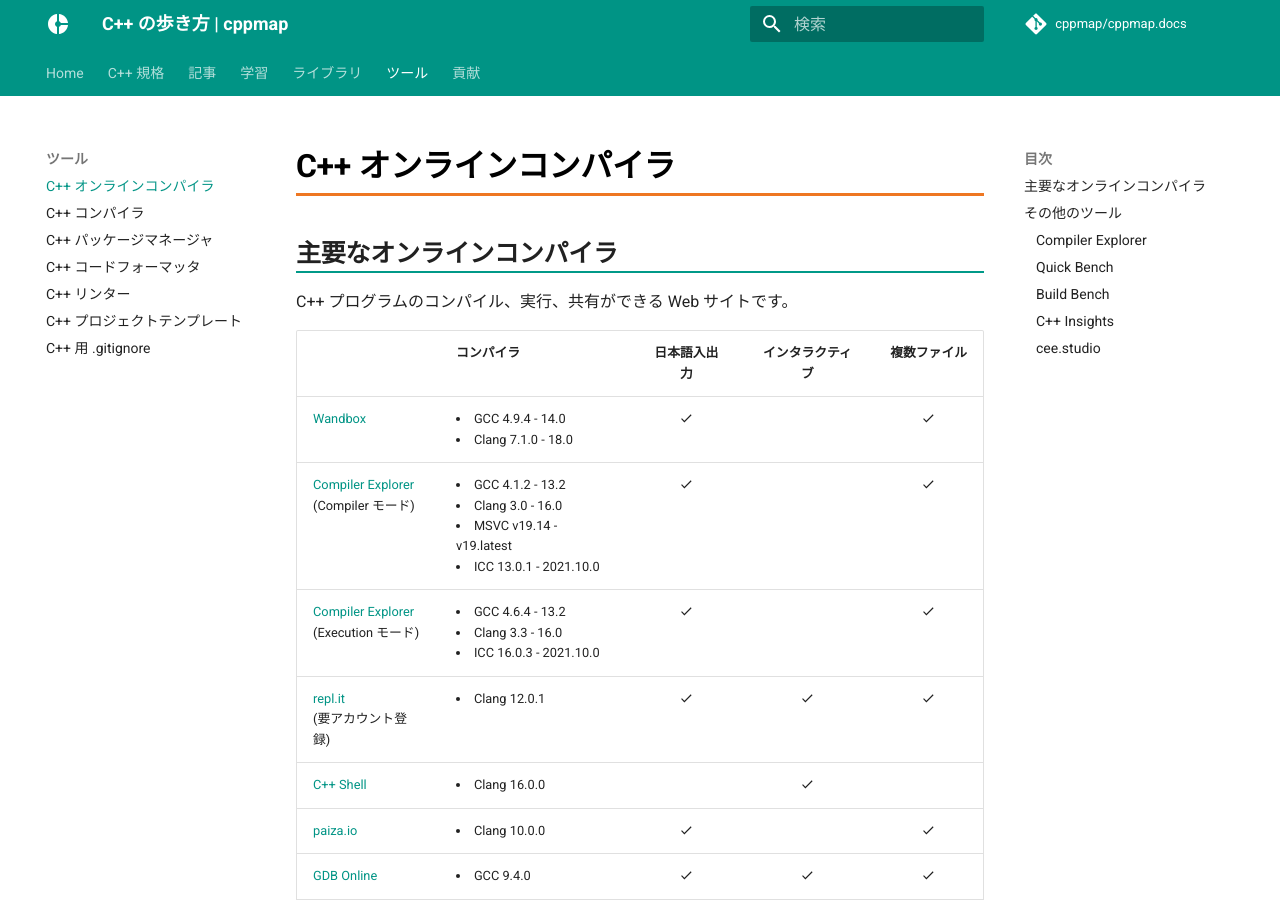
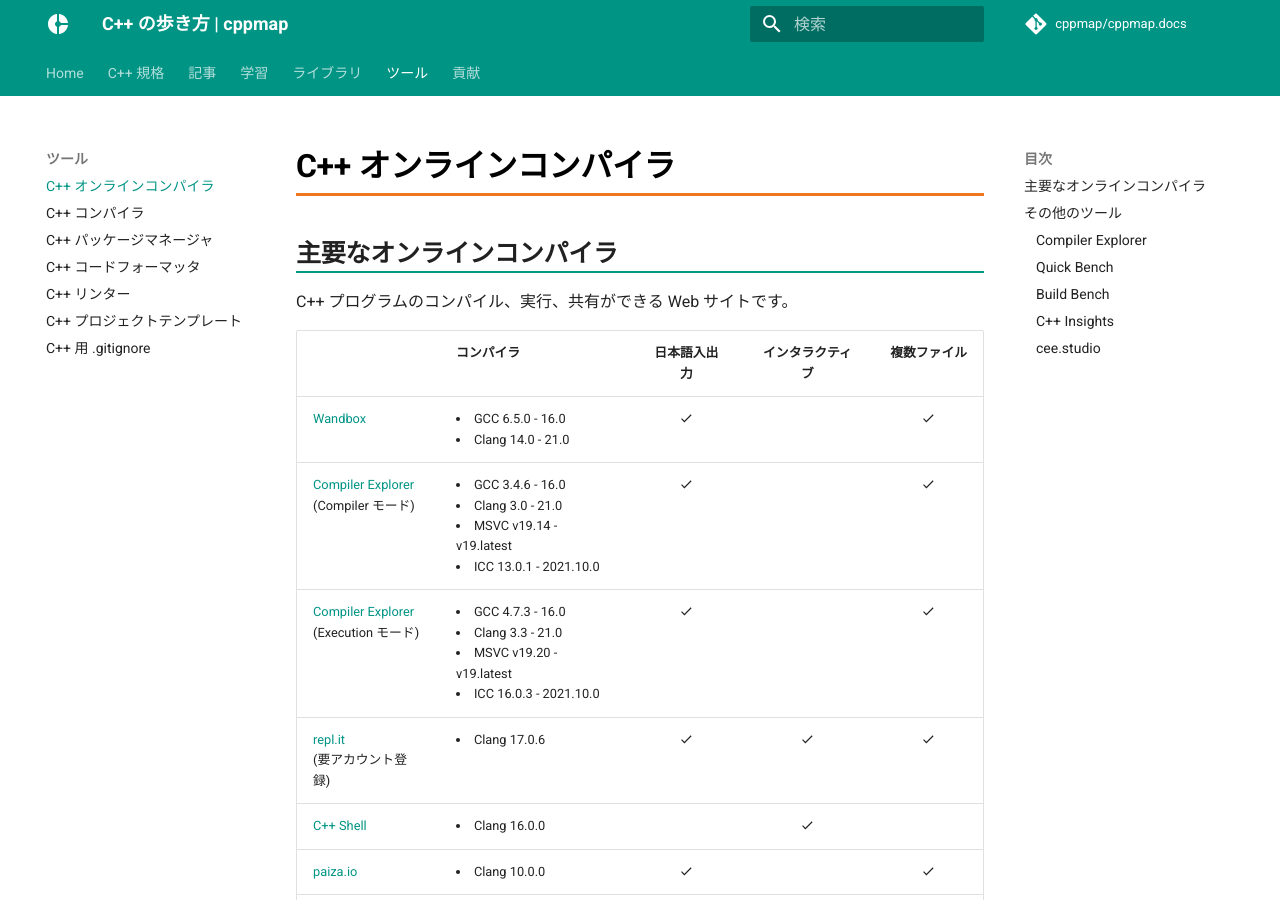
Before and after one commit to cppmap/cppmap.docs, an MkDocs documentation site: the page built from docs/tools/onlinecompilers.md, in a window 1280 px wide and 900 px high. Built offline with MkDocs 1.6.1 and Material for MkDocs 9.7.7, drawn with Linux system fonts in a browser that asks for light colours; nearby versions of some CDN libraries; comment, search, counter and statistics services are not loaded.

Commit message:
Update onlinecompilers.md

```diff
--- a/docs/tools/onlinecompilers.md
+++ b/docs/tools/onlinecompilers.md
@@ -8,13 +8,13 @@
 
 |                                                               | コンパイラ                                                                                         | 日本語入出力     | インタラクティブ   | 複数ファイル     |
 |---------------------------------------------------------------|-----------------------------------------------------------------------------------------------|:------------:|:------------:|:------------:|
-| [Wandbox](https://wandbox.org/)                               | <li>GCC 4.9.4 - 14.0</li><li>Clang 7.1.0 - 18.0</li>                               | :material-check: |            | :material-check: |
-| [Compiler Explorer](https://godbolt.org/)<br>(Compiler モード) | <li>GCC 4.1.2 - 13.2</li><li>Clang 3.0 - 16.0</li><li>MSVC v19.14 - v19.latest</li><li>ICC 13.0.1 - 2021.10.0</li> | :material-check: |            | :material-check: |
-| [Compiler Explorer](https://godbolt.org/)<br>(Execution モード) | <li>GCC 4.6.4 - 13.2</li><li>Clang 3.3 - 16.0</li><li>ICC 16.0.3 - 2021.10.0</li> | :material-check: |            | :material-check: |
-| [repl.it](https://repl.it/languages/cpp)<br>(要アカウント登録) | <li>Clang 12.0.1</li>                                                                          | :material-check: | :material-check: | :material-check: |
+| [Wandbox](https://wandbox.org/)                               | <li>GCC 6.5.0 - 16.0</li><li>Clang 14.0 - 21.0</li>                               | :material-check: |            | :material-check: |
+| [Compiler Explorer](https://godbolt.org/)<br>(Compiler モード) | <li>GCC 3.4.6 - 16.0</li><li>Clang 3.0 - 21.0</li><li>MSVC v19.14 - v19.latest</li><li>ICC 13.0.1 - 2021.10.0</li> | :material-check: |            | :material-check: |
+| [Compiler Explorer](https://godbolt.org/)<br>(Execution モード) | <li>GCC 4.7.3 - 16.0</li><li>Clang 3.3 - 21.0</li><li>MSVC v19.20 - v19.latest</li><li>ICC 16.0.3 - 2021.10.0</li> | :material-check: |            | :material-check: |
+| [repl.it](https://repl.it/languages/cpp)<br>(要アカウント登録) | <li>Clang 17.0.6</li>                                                                          | :material-check: | :material-check: | :material-check: |
 | [C++ Shell](http://cpp.sh/)                                   | <li>Clang 16.0.0</li>                                                                            |            | :material-check: |            |
 | [paiza.io](https://paiza.io/ja/projects/new?language=cpp)     | <li>Clang 10.0.0</li>                                                                          | :material-check: |            | :material-check: |
-| [GDB Online](https://www.onlinegdb.com/)                      | <li>GCC 9.4.0</li>                                                                            | :material-check: | :material-check: | :material-check: |
+| [GDB Online](https://www.onlinegdb.com/)                      | <li>GCC 14.2.0</li>                                                                            | :material-check: | :material-check: | :material-check: |
 | [Ideone](https://ideone.com/)                                 | <li>GCC 8.3.0</li>                                                                            | :material-check: |            |            |
 
 ## その他のツール
```
